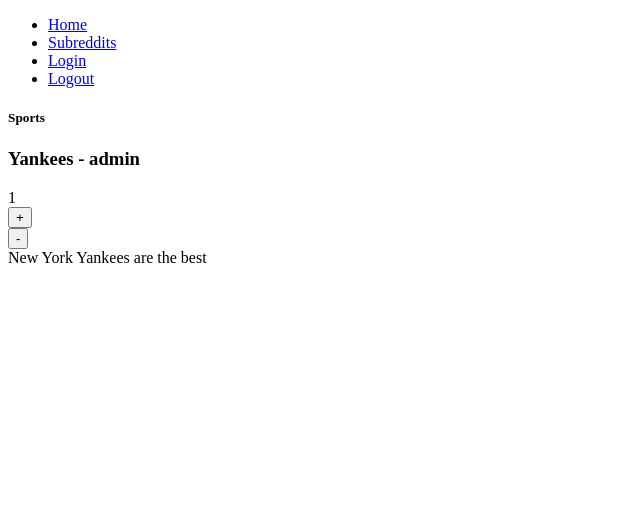
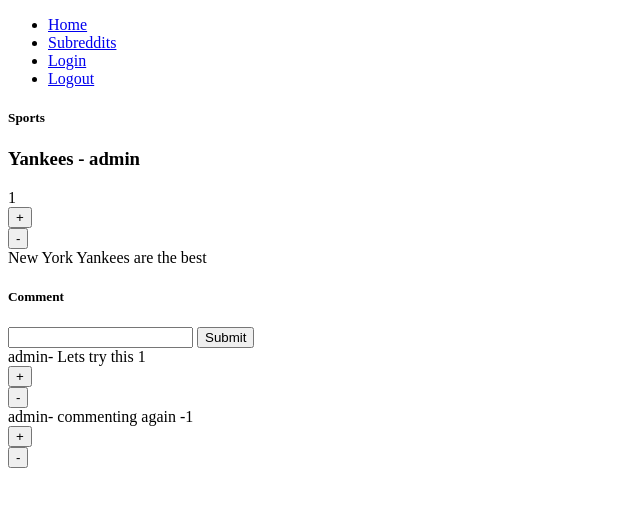
Before and after one commit to cjredmond/reddit_remake_2, a Django app: page /post/1/ in a window 1280 px wide. Shown: the top 507 px of the page, without its empty margins (0-640 px from the left). Run offline with Django 3.2, Linux system fonts and the light colour scheme; data comes from the database, SQL or seed files in the repository; both versions use the stored data as it was after the commit.

Commit message:
added comment voting

```diff
--- a/comments/models.py
+++ b/comments/models.py
@@ -1,11 +1,28 @@
 from django.db import models
-from posts.models import Post
 from django.contrib.auth.models import User
 from datetime import datetime, timedelta, timezone
 from django.utils import timezone
 
 class Comment(models.Model):
     user = models.ForeignKey(User)
-    post = models.ForeignKey(Post)
+    post = models.ForeignKey('posts.Post')
     body = models.CharField(max_length=200)
     time = models.DateTimeField(auto_now_add=True)
+
+    @property
+    def vote_count(self):
+        return sum([vote.score for vote in self.commentvote_set.all()])
+
+class CommentVote(models.Model):
+    user = models.ForeignKey(User)
+    comment = models.ForeignKey(Comment)
+    value = models.BooleanField()
+
+    class Meta:
+        unique_together = ('user', 'comment')
+
+    @property
+    def score(self):
+        if self.value:
+            return 1
+        return -1
--- a/posts/models.py
+++ b/posts/models.py
@@ -2,6 +2,7 @@
 from django.contrib.auth.models import User
 from datetime import datetime, timedelta, timezone
 from django.utils import timezone
+from comments.models import Comment
 
 class Subreddit(models.Model):
     name = models.CharField(max_length=40)
@@ -27,6 +28,9 @@
     def vote_count(self):
         return sum([vote.score for vote in self.postvote_set.all()])
 
+    def comment_list(self):
+        return self.comment_set.all()
+
 class PostVote(models.Model):
     post = models.ForeignKey(Post)
     user = models.ForeignKey(User)
--- a/posts/views.py
+++ b/posts/views.py
@@ -1,5 +1,4 @@
 from django.shortcuts import render
-
 from django.views.generic import TemplateView, ListView, DetailView
 from django.views.generic.edit import CreateView, UpdateView
 from posts.models import Subreddit, Post, PostVote
--- a/reddit_2/urls.py
+++ b/reddit_2/urls.py
@@ -3,6 +3,7 @@
 from user_auth.views import UserCreateView
 from posts.views import IndexView, SubredditListView, PostCreateView, SubredditDetailView, \
                         PostDetailView, PostVoteView
+from comments.views import CommentCreateView, CommentVoteView
 
 urlpatterns = [
     url(r'^admin/', admin.site.urls),
@@ -15,4 +16,7 @@
     url(r'^post/(?P<pk>\d+)/$', PostDetailView.as_view(), name='post_detail_view'),
     url(r'^post/(?P<pk>\d+)/upvote/$', PostVoteView.as_view(), name='post_upvote_view'),
     url(r'^post/(?P<pk>\d+)/downvote/$', PostVoteView.as_view(), name='post_downvote_view'),
+    url(r'^post/(?P<pk>\d+)/comment/$', CommentCreateView.as_view(), name='comment_create_view'),
+    url(r'^comment/(?P<pk>\d+)/upvote/$', CommentVoteView.as_view(), name='comment_upvote_view'),
+    url(r'^comment/(?P<pk>\d+)/downvote/$', CommentVoteView.as_view(), name='comment_downvote_view'),
 ]
--- a/templates/posts/post_detail.html
+++ b/templates/posts/post_detail.html
@@ -16,4 +16,25 @@
 </form>
 
 {{ post.body }}
+
+<h5>Comment</h5>
+<form class="" action="{% url 'comment_create_view' post.id %}" method="post">
+  {% csrf_token %}
+  <input type="text" name="body" value="">
+  <input type="submit" value="Submit">
+</form>
+{% for comment in post.comment_list %}
+{{ comment.user }}- {{ comment.body }} {{ comment.vote_count }}
+<form class="" action="{% url 'comment_upvote_view' comment.id %}" method="post">
+  {% csrf_token %}
+  <input type="hidden" name="value" value="true">
+  <input type="submit" value="+">
+</form>
+<form class="" action="{% url 'comment_downvote_view' comment.id %}" method="post">
+  {% csrf_token %}
+  <input type="hidden" name="value" value="false">
+  <input type="submit" value="-">
+</form>
+{% endfor %}
+
 {% endblock %}
```
Also changed, not shown: comments/views.py (+33 -1 lines), templates/comments/comment_form.html (added, +8 -0 lines), comments/migrations/0002_auto_20161216_2244.py (added), db.sqlite3.
